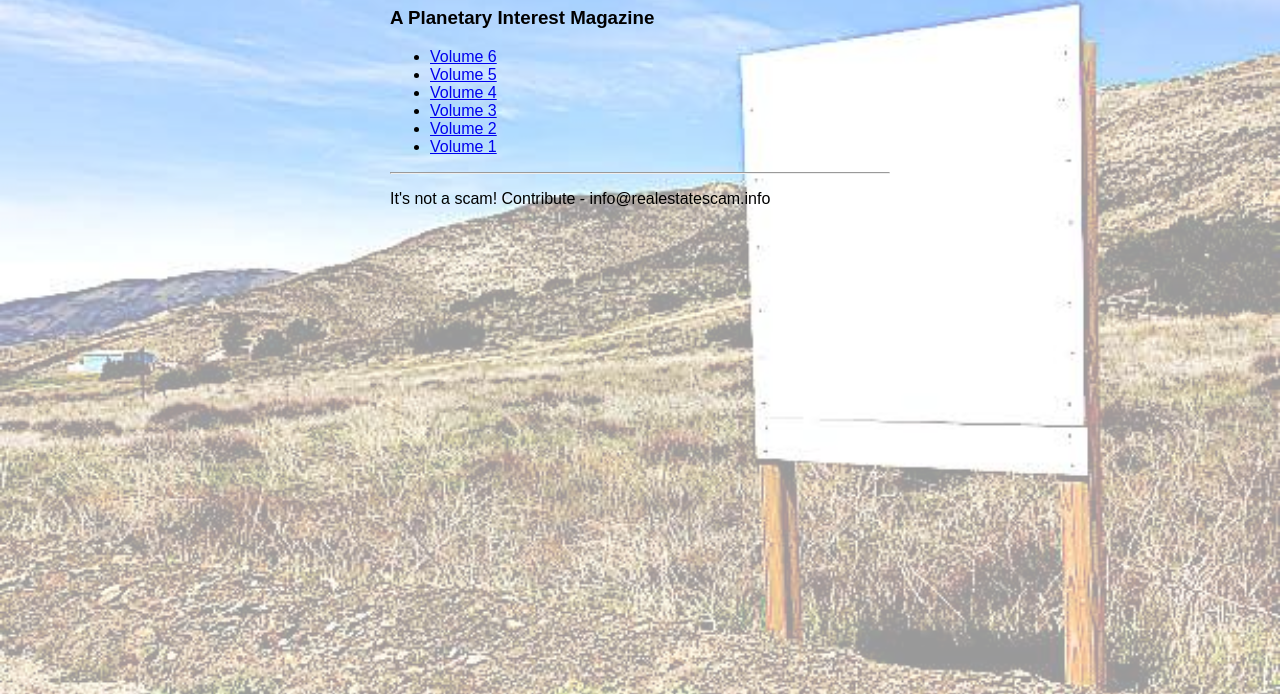
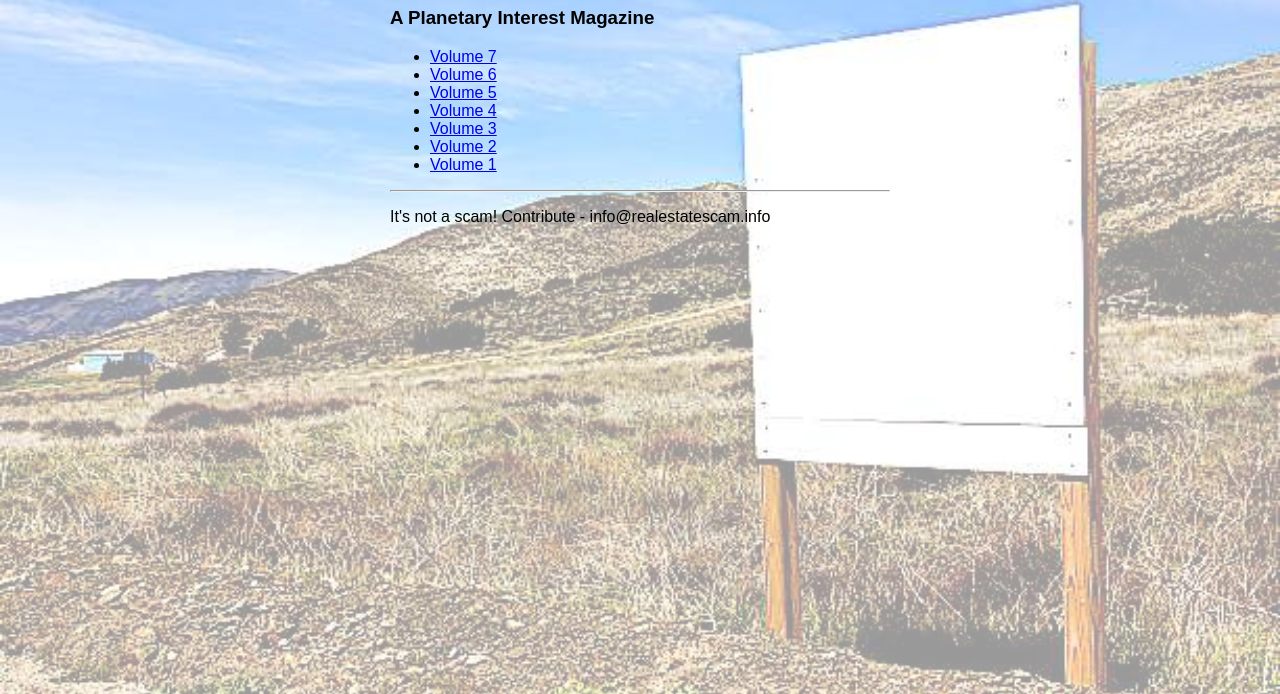
Before and after one commit to bnlcas/realestatescam.info, a plain HTML site: page index.html in a window 1280 px wide. Shown: the part 106-800 px from the top of the page. Drawn offline with Linux system fonts and the light colour scheme.

Commit message:
volume 7

```diff
--- a/index.html
+++ b/index.html
@@ -44,6 +44,7 @@
         <h1>Real Estate Scam Magazine</h1>
         <h3>A Planetary Interest Magazine</h2>
         <ul>
+          <li><a href="https://docs.google.com/presentation/d/e/2PACX-1vTWWzIhZOIvWDUgimp6ROqdDQvR4MExKlB4GEwroj7MBirCYBDnOl-hwmFBwcGa-iNKxEOmrLEaqHpZ/pub?start=true&loop=true&delayms=5000">Volume 7</a></li>
           <li><a href="https://docs.google.com/presentation/d/e/2PACX-1vR6LGtbj345mQ8BT3O5PRTsOxlWlrHunouHow2niyNDE5BoaRUt2YCXVxda71igmozJ9jredjn6kdVP/pub?start=false&loop=true&delayms=5000">Volume 6</a></li>
           <li><a href="https://docs.google.com/presentation/d/e/2PACX-1vQVKdLDLai0m_y8hKcYkr8jrjibyHzE8qTtADfuidUi6GeIRsdy6zKYXbF1TBDOI5Q7Rw9qmCTrKHkS/pub?start=false&loop=true&delayms=5000">Volume 5</a></li>
           <li><a href="https://docs.google.com/presentation/d/e/2PACX-1vSbTgKXlLhJsqAXPWbgs91qBXVT4ahm804EW83Ag3xP2NYdHNmDsrbRoYpVOqiCUs3lBSwPWeyxf5F8/pub?start=false&loop=true&delayms=5000">Volume 4</a></li>
```
